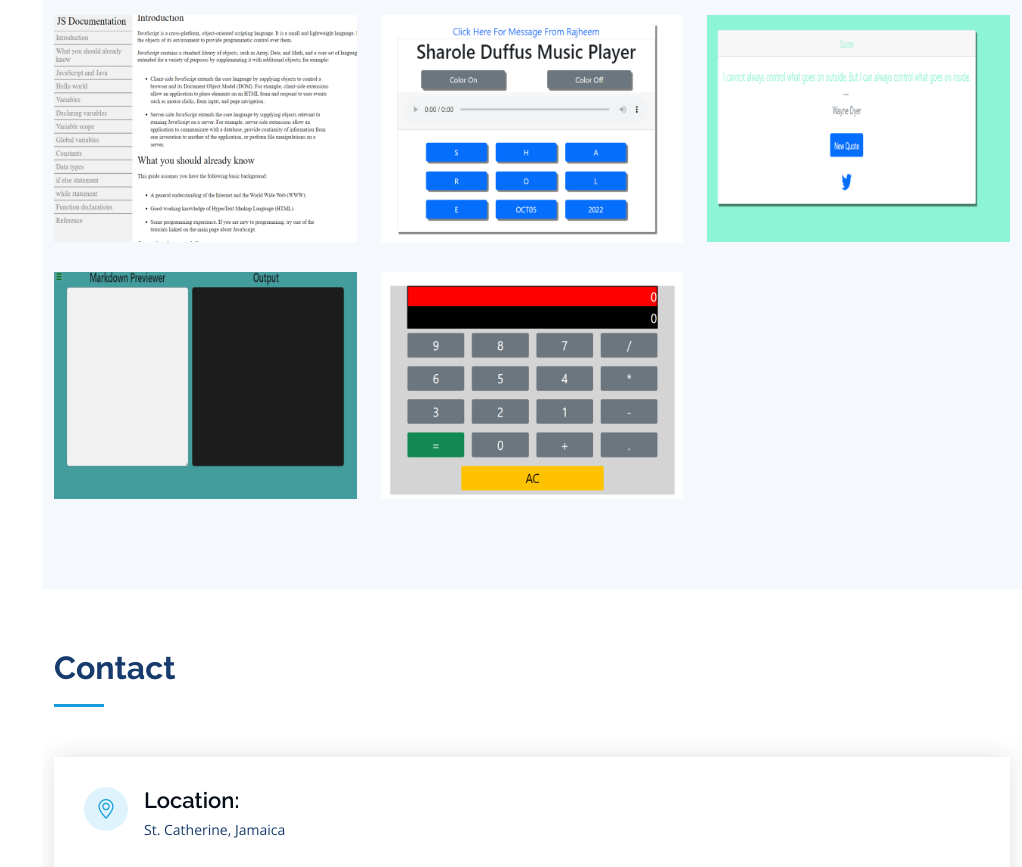
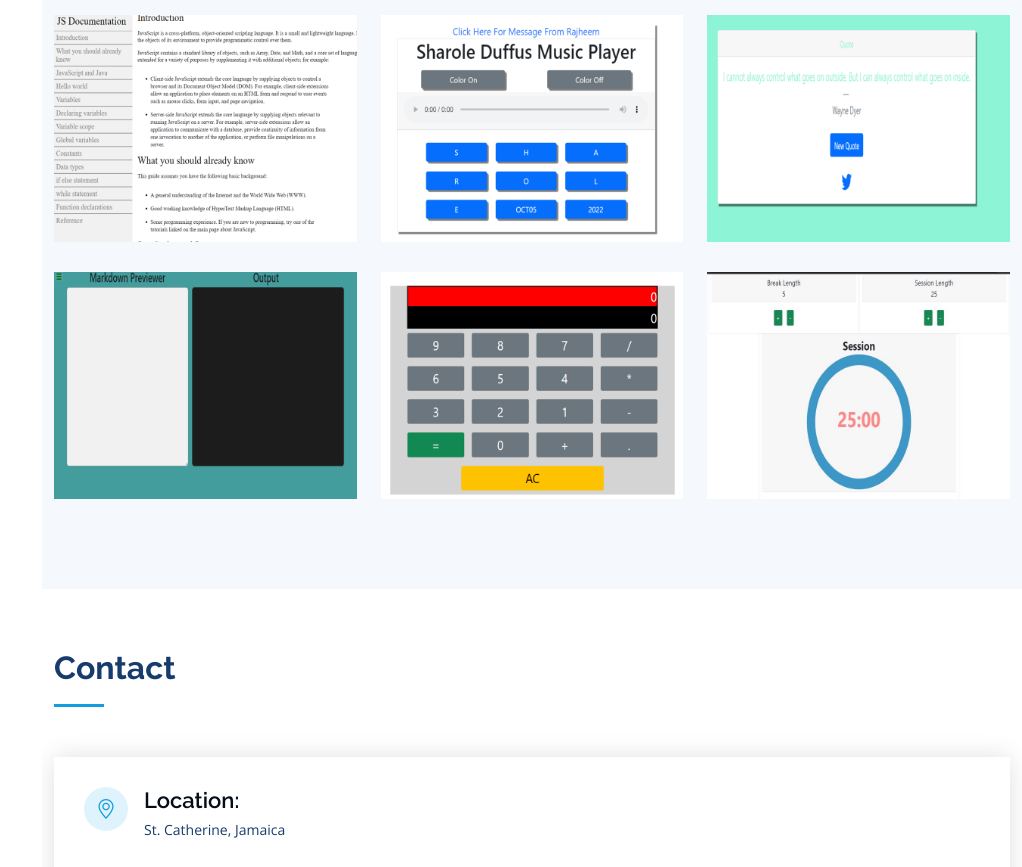
Before and after one commit to rajheem/personal-portfolio-update, a plain HTML site: page index.html in a window 1280 px wide. Shown: the part 3584-4451 px from the top of the page, without its empty margins (258-1280 px from the left). Drawn offline with nearby package versions, Linux system fonts and the light colour scheme.

Commit message:
Added Another Project(Pomodoro)

```diff
--- a/index.html
+++ b/index.html
@@ -339,6 +339,18 @@
             </div>
           </div>
 
+          <div class="col-lg-4 col-md-6 portfolio-item filter-card">
+            <div class="portfolio-wrap">
+              <img src="assets/img/portfolio/pomodoro.jpg" class="img-fluid" alt="">
+              <div class="portfolio-links">
+                <a href="assets/img/portfolio/pomodoro.jpg" data-gallery="portfolioGallery" class="portfolio-lightbox" title="Card 3"><i class="bx bx-plus"></i></a>
+                <a href="https://rajheem-pomodoro-clock.netlify.app/" title="More Details"><i class="bx bx-link" ></i></a>
+              </div>
+            </div>
+          </div>
+
+
+
 
 
         </div>
```
Also changed, not shown: assets/img/portfolio/pomodoro.jpg (added), assets/img/portfolio/pomodoro.png (added).
